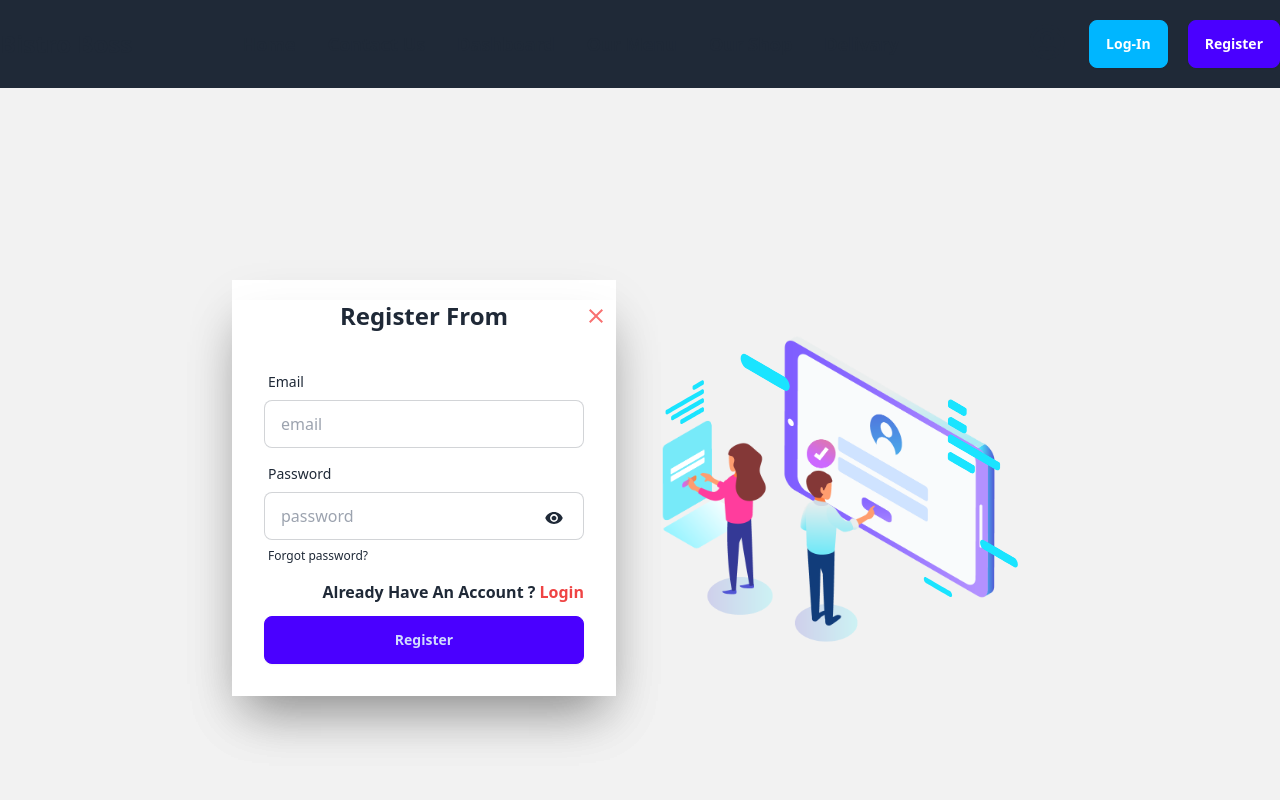
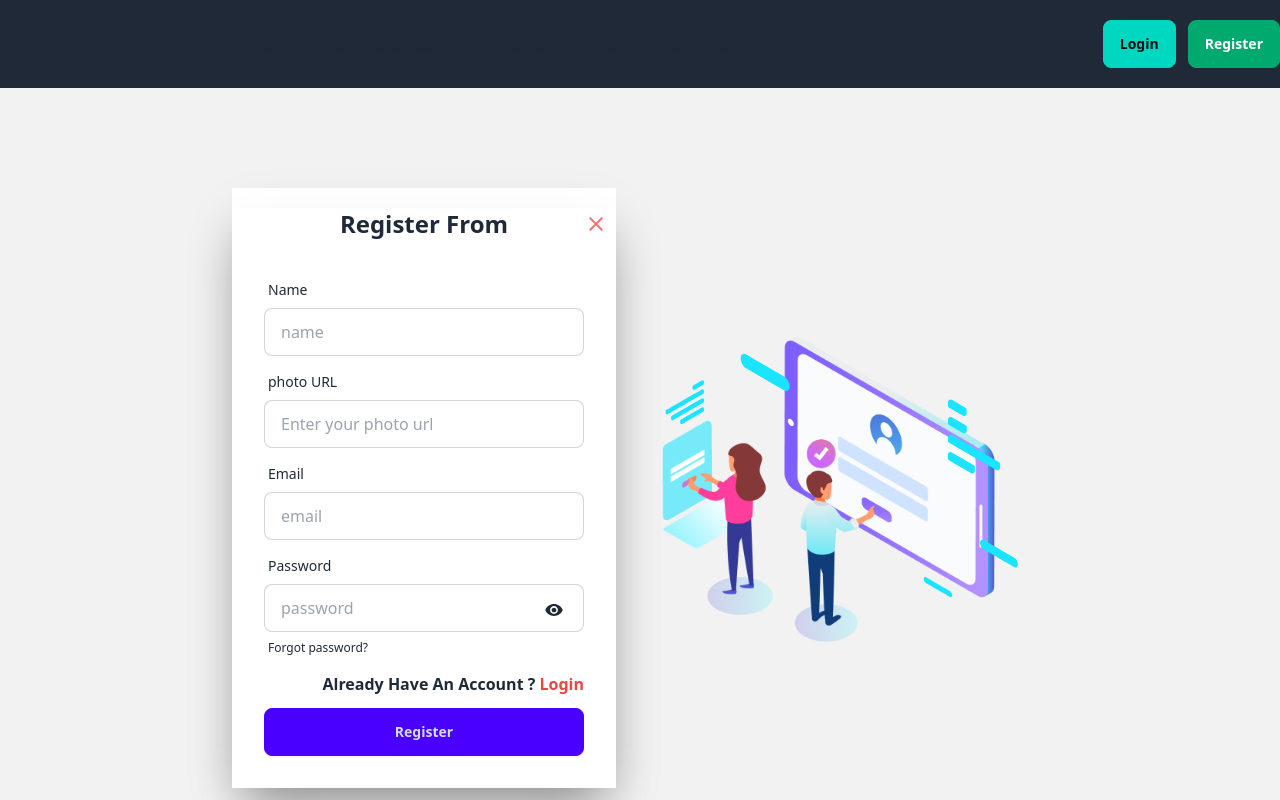
Before and after one commit to mostafiz72/bistro-boss-clint, a React (Vite) app: page /register in a window 1280 px wide. Shown: the top 800 px of the page. Built offline with nearby package versions, Linux system fonts and the light colour scheme; no server answers.

Commit message:
added the provide and private route

```diff
--- a/package.json
+++ b/package.json
@@ -19,11 +19,13 @@
     "react-dom": "^18.3.1",
     "react-helmet": "^6.1.0",
     "react-helmet-async": "^2.0.5",
+    "react-hook-form": "^7.54.2",
     "react-icons": "^5.4.0",
     "react-responsive-carousel": "^3.2.23",
     "react-router-dom": "^7.1.1",
     "react-simple-captcha": "^9.3.1",
     "react-tabs": "^6.1.0",
+    "react-toastify": "^11.0.2",
     "sort-by": "^1.2.0",
     "swiper": "^11.1.15"
   },
--- /dev/null
+++ b/src/AuthProviders/AuthProvider.jsx
@@ -0,0 +1,84 @@
+import React, { createContext, useEffect, useState } from 'react'
+import { createUserWithEmailAndPassword, getAuth, GoogleAuthProvider, onAuthStateChanged, signInWithEmailAndPassword, signInWithPopup, signOut, updateProfile } from "firebase/auth";
+import { app } from '../Firebase/firebase.config';
+const auth = getAuth(app);
+export const AuthContext = createContext(null)
+const provider = new GoogleAuthProvider();
+
+export default function AuthProvider( { children } ) {
+
+  const [user, setUser] = useState(null);
+  const [loading, setLoading] = useState(true);
+  const [dark, setDark] = useState(false);
+  // const [ userEmail, setUserEmail ] = useState("");
+  // console.log(user);
+
+
+  /// Sign up user in forms useing ----------------------------
+
+  const signUpUser = ( email, password)=>{
+    setLoading(true);
+    return createUserWithEmailAndPassword(auth, email, password)
+  }
+
+  // Sign In user useing firebase ----------------------
+
+  const SignInUser = (email, password)=>{
+    setLoading(true);
+    return signInWithEmailAndPassword(auth, email, password)
+   }
+
+  /// signUp with google functionality starting ------------------------------
+
+   const signUpWithGoogle = () => {
+    setLoading(true);
+    return signInWithPopup(auth, provider)
+   }
+
+   /// SingOut user functionality starting ------------------------------
+
+   const signOutUser = () => {
+     setLoading(true);
+    return signOut(auth);
+   }
+
+      // SignUp and Updata User Info functionality start here now******************************
+
+      const updataprofile = (updatedData)=>{
+        setLoading(true);
+        return updateProfile(auth.currentUser, updatedData)
+       }
+
+   const authInfo= {
+    user,
+    setUser,
+    loading,
+    setLoading,
+    signUpWithGoogle,
+    signOutUser,
+    dark,
+    setDark,
+    signUpUser,
+    SignInUser,
+    updataprofile
+   }
+
+
+   useEffect(()=>{
+    const unsubscribe = onAuthStateChanged(auth, (currentuser)=>{
+      setUser(currentuser)
+      setLoading(false);
+    })
+    return ()=>{
+      setUser(unsubscribe);
+    }
+   }, [])
+
+  return (
+    <>
+        <AuthContext.Provider value={authInfo}>
+            {children}
+        </AuthContext.Provider>
+    </>
+  )
+}
--- a/src/Components/Navabar/Navbar.jsx
+++ b/src/Components/Navabar/Navbar.jsx
@@ -1,23 +1,23 @@
 import React, { useContext, useState } from 'react'
 import { IoMdClose } from 'react-icons/io';
 import { Link, NavLink, useLocation } from 'react-router-dom';
-// import { AuthContext } from '../../AuthProviders/AuthProvider';
-// import { MdLogout } from 'react-icons/md';
+import { MdLogout } from 'react-icons/md';
 import { FaRegUserCircle } from 'react-icons/fa';
+import { AuthContext } from '../../AuthProviders/AuthProvider';
 // import { ToastContainer, toast } from 'react-toastify';
 // import 'react-toastify/dist/ReactToastify.css'
 
 export default function Navbar() {
 
   const [ show, setShow ] = useState(false);
-//   const { user, signOutUser, dark, setDark } = useContext(AuthContext);
+  const { user, signOutUser } = useContext(AuthContext);
   const location = useLocation();
 
-//   const handleSignOut = () => {
-//     signOutUser()
-//     toast.warning("Logged Out!");
+  const handleSignOut = () => {
+    signOutUser()
+    // toast.warning("Logged Out!");
 
-//   }
+  }
 
 //   const handleHiddenShowing = () => {
 //     setShow(!show);
@@ -69,44 +69,44 @@ export default function Navbar() {
              className=' cursor-pointer w-10 h-10 rounded-full object-cover'>  <span className=' text-4xl'><FaRegUserCircle /></span>
           </div>
           {
-            // user && user.email ?
-            //   <button onClick={handleSignOut} className=' btn btn-error cursor-pointer'><MdLogout />Log-Out</button>
-            //   :
-            //   <div className=' flex justify-center items-center gap-3'>
-            //     <div><Link to="/login" className=' btn btn-accent cursor-pointer'>Login</Link></div>
-            //     <div><Link to="/register" className=' btn btn-success cursor-pointer text-white'>Register</Link></div>
-            //     {
-            //       location.pathname === "/" && <div>
-            //       <label className="swap swap-rotate">
-            //         {/* this hidden checkbox controls the state */}
-            //         <input type="checkbox" className="theme-controller" value="synthwave" />
+            user && user.email ?
+              <button onClick={handleSignOut} className=' btn btn-error cursor-pointer'><MdLogout />Log-Out</button>
+              :
+              <div className=' flex justify-center items-center gap-3'>
+                <div><Link to="/login" className=' btn btn-accent cursor-pointer'>Login</Link></div>
+                <div><Link to="/register" className=' btn btn-success cursor-pointer text-white'>Register</Link></div>
+                {
+                  location.pathname === "/" && <div>
+                  <label className="swap swap-rotate">
+                    {/* this hidden checkbox controls the state */}
+                    <input type="checkbox" className="theme-controller" value="synthwave" />
 
-            //         {/* sun icon */}
-            //         <svg
-            //         onClick={()=>setDark(!dark)}
-            //           className="swap-off h-10 w-10 fill-current"
-            //           xmlns="http://www.w3.org/2000/svg"
-            //           viewBox="0 0 24 24">
-            //           <path
-            //             d="M5.64,17l-.71.71a1,1,0,0,0,0,1.41,1,1,0,0,0,1.41,0l.71-.71A1,1,0,0,0,5.64,17ZM5,12a1,1,0,0,0-1-1H3a1,1,0,0,0,0,2H4A1,1,0,0,0,5,12Zm7-7a1,1,0,0,0,1-1V3a1,1,0,0,0-2,0V4A1,1,0,0,0,12,5ZM5.64,7.05a1,1,0,0,0,.7.29,1,1,0,0,0,.71-.29,1,1,0,0,0,0-1.41l-.71-.71A1,1,0,0,0,4.93,6.34Zm12,.29a1,1,0,0,0,.7-.29l.71-.71a1,1,0,1,0-1.41-1.41L17,5.64a1,1,0,0,0,0,1.41A1,1,0,0,0,17.66,7.34ZM21,11H20a1,1,0,0,0,0,2h1a1,1,0,0,0,0-2Zm-9,8a1,1,0,0,0-1,1v1a1,1,0,0,0,2,0V20A1,1,0,0,0,12,19ZM18.36,17A1,1,0,0,0,17,18.36l.71.71a1,1,0,0,0,1.41,0,1,1,0,0,0,0-1.41ZM12,6.5A5.5,5.5,0,1,0,17.5,12,5.51,5.51,0,0,0,12,6.5Zm0,9A3.5,3.5,0,1,1,15.5,12,3.5,3.5,0,0,1,12,15.5Z" />
-            //         </svg>
+                    {/* sun icon */}
+                    <svg
+                    onClick={()=>setDark(!dark)}
+                      className="swap-off h-10 w-10 fill-current"
+                      xmlns="http://www.w3.org/2000/svg"
+                      viewBox="0 0 24 24">
+                      <path
+                        d="M5.64,17l-.71.71a1,1,0,0,0,0,1.41,1,1,0,0,0,1.41,0l.71-.71A1,1,0,0,0,5.64,17ZM5,12a1,1,0,0,0-1-1H3a1,1,0,0,0,0,2H4A1,1,0,0,0,5,12Zm7-7a1,1,0,0,0,1-1V3a1,1,0,0,0-2,0V4A1,1,0,0,0,12,5ZM5.64,7.05a1,1,0,0,0,.7.29,1,1,0,0,0,.71-.29,1,1,0,0,0,0-1.41l-.71-.71A1,1,0,0,0,4.93,6.34Zm12,.29a1,1,0,0,0,.7-.29l.71-.71a1,1,0,1,0-1.41-1.41L17,5.64a1,1,0,0,0,0,1.41A1,1,0,0,0,17.66,7.34ZM21,11H20a1,1,0,0,0,0,2h1a1,1,0,0,0,0-2Zm-9,8a1,1,0,0,0-1,1v1a1,1,0,0,0,2,0V20A1,1,0,0,0,12,19ZM18.36,17A1,1,0,0,0,17,18.36l.71.71a1,1,0,0,0,1.41,0,1,1,0,0,0,0-1.41ZM12,6.5A5.5,5.5,0,1,0,17.5,12,5.51,5.51,0,0,0,12,6.5Zm0,9A3.5,3.5,0,1,1,15.5,12,3.5,3.5,0,0,1,12,15.5Z" />
+                    </svg>
 
-            //         {/* moon icon */}
-            //         <svg
-            //         onClick={()=>setDark(!dark)}
-            //           className="swap-on h-10 w-10 fill-current"
-            //           xmlns="http://www.w3.org/2000/svg"
-            //           viewBox="0 0 24 24">
-            //           <path
-            //             d="M21.64,13a1,1,0,0,0-1.05-.14,8.05,8.05,0,0,1-3.37.73A8.15,8.15,0,0,1,9.08,5.49a8.59,8.59,0,0,1,.25-2A1,1,0,0,0,8,2.36,10.14,10.14,0,1,0,22,14.05,1,1,0,0,0,21.64,13Zm-9.5,6.69A8.14,8.14,0,0,1,7.08,5.22v.27A10.15,10.15,0,0,0,17.22,15.63a9.79,9.79,0,0,0,2.1-.22A8.11,8.11,0,0,1,12.14,19.73Z" />
-            //         </svg>
-            //       </label>
-            //     </div>
-            //     }
-            //   </div>
+                    {/* moon icon */}
+                    <svg
+                    onClick={()=>setDark(!dark)}
+                      className="swap-on h-10 w-10 fill-current"
+                      xmlns="http://www.w3.org/2000/svg"
+                      viewBox="0 0 24 24">
+                      <path
+                        d="M21.64,13a1,1,0,0,0-1.05-.14,8.05,8.05,0,0,1-3.37.73A8.15,8.15,0,0,1,9.08,5.49a8.59,8.59,0,0,1,.25-2A1,1,0,0,0,8,2.36,10.14,10.14,0,1,0,22,14.05,1,1,0,0,0,21.64,13Zm-9.5,6.69A8.14,8.14,0,0,1,7.08,5.22v.27A10.15,10.15,0,0,0,17.22,15.63a9.79,9.79,0,0,0,2.1-.22A8.11,8.11,0,0,1,12.14,19.73Z" />
+                    </svg>
+                  </label>
+                </div>
+                }
+              </div>
           }
-          <div><Link to="/login" className=' btn btn-info cursor-pointer text-white'>Log-In</Link></div>
-                 <div><Link to="/register" className=' btn btn-primary cursor-pointer text-white'>Register</Link></div>
+          {/* <div><Link to="/login" className=' btn btn-info cursor-pointer text-white'>Log-In</Link></div>
+                 <div><Link to="/register" className=' btn btn-primary cursor-pointer text-white'>Register</Link></div> */}
         </div>
       </nav>
     </div>
--- a/src/Firebase/firebase.config.js
+++ b/src/Firebase/firebase.config.js
@@ -9,7 +9,6 @@ const firebaseConfig = {
   storageBucket: import.meta.env.VITE_storageBucket,
   messagingSenderId: import.meta.env.VITE_messagingSenderId,
   appId: import.meta.env.VITE_measurementId,
-  measurementId: import.meta.env.VITE_appId,
 };
 
 // Initialize Firebase
--- a/src/Pages/Security/LoginPage/Login.jsx
+++ b/src/Pages/Security/LoginPage/Login.jsx
@@ -4,23 +4,22 @@ import { FaGoogle } from 'react-icons/fa';
 import { IoMdClose, IoMdEye, IoMdEyeOff } from 'react-icons/io'
 import { Link, useLocation, useNavigate } from 'react-router-dom'
 import LoginLottile from '../../../assets/Lotti/Login.json'
-// import { AuthContext } from '../Context/AuthContext/AuthProvider';
-// import { ToastContainer, toast } from 'react-toastify';
+import { toast } from 'react-toastify';
 // import 'react-toastify/dist/ReactToastify.css';
 // import LoginGoogle from '../GoogleLogin/LoginGoogle';
 // import axios from 'axios';
 import { loadCaptchaEnginge, LoadCanvasTemplate, LoadCanvasTemplateNoReload, validateCaptcha } from 'react-simple-captcha';
+import { AuthContext } from '../../../AuthProviders/AuthProvider';
 
 export default function Login() {
 
-    const capchaValue = useRef();
+    const location = useLocation();
+    const Navigate = useNavigate();
+    let from = location.state?.from?.pathname || '/'
 
-    const Navigate = useNavigate();
-    const location = useLocation();
-    const from = location.state || "/";
+    const { SignInUser, setUser } = useContext(AuthContext)
 
 
-    // const { SignInUser, setUser } = useContext(AuthContext)
     const [show, setShow] = useState(false);
 
     const handleShow = () => {
@@ -35,27 +34,21 @@ export default function Login() {
         const password = form.get("password");
         // console.log({ email, password })
 
-        // SignInUser(email, password)
-        //     .then(result => {
-        //         // setUser(result.user);
-        //         toast.success("Login Success");
-        //         /// if jodin user sunnces then create jsob web tokens-----------
-        //         const users = { email: email };
-        //         axios.post("http://localhost:5000/jwt", users, {
-        //             withCredentials: true  // ai j qequest ta jassche Cookize a sei tumi allow kore dau and cookie te save korar permition dei /// ami backend er kono kicu pathonor permition dei.
-        //         })
-        //             .then(res => {
-        //                 console.log(res.data);
+        SignInUser(email, password)
+            .then(result => {
+                console.log(result.user);
+                setUser(result.user);
+                toast.success("Login Success");
 
-        //             })
+                setTimeout(()=>{
+                    Navigate(from);
+                }, 3000)
+            })
+            .catch(error => {
+                // toast.error("Something went wrong " + error.message)
+                console.log(error.message);
 
-        //         // setTimeout(()=>{
-        //         //     Navigate(from);
-        //         // }, 3000)
-        //     })
-        //     .catch(error => {
-        //         toast.error("Something went wrong " + error.message)
-        //     })
+            })
     }
 
     /// useing the capcah code in -----------------
@@ -71,7 +64,8 @@ export default function Login() {
 
     const handleCaptcha = (e) => {
         e.preventDefault();
-        const capcah = capchaValue.current.value;
+
+        const capcah = e.target.value;
 
         if(validateCaptcha(capcah)){
           setDesiable(false);
@@ -80,7 +74,7 @@ export default function Login() {
             setDesiable(true);
         }
 
-        capchaValue.current.value = "";
+        capcah.value = "";
 
     }
 
@@ -119,10 +113,8 @@ export default function Login() {
                                     <label className="label">
                                         <span className="label-text capcha"><LoadCanvasTemplate /></span>
                                     </label>
-                                    <input type='text' name='capcha' ref={capchaValue} placeholder="Type ovd capcha" className="input input-bordered bg-white" required />
-                                   <label className="label">
-                                        <Link onClick={handleCaptcha} className=" btn btn-info text-white btn-xs">Submit Capcha</Link>
-                                    </label>
+                                    <input onBlur={handleCaptcha} type='text' name='capcha' placeholder="Type ovd capcha" className="input input-bordered bg-white" />
+
                                 </div>
 
                                 {/* end  the capcha code in react simple capcha */}
--- a/src/Pages/Security/RegisterPage/Register.jsx
+++ b/src/Pages/Security/RegisterPage/Register.jsx
@@ -5,46 +5,43 @@ import { IoMdClose, IoMdEye, IoMdEyeOff } from 'react-icons/io'
 import { Link, useNavigate } from 'react-router-dom'
 import RegisterLottile from '../../../assets/Lotti/Register.json'
 import Projapoti from '../../../assets/Lotti/projapoti.json'
-// import { AuthContext } from '../Context/AuthContext/AuthProvider';
+import { AuthContext } from '../../../AuthProviders/AuthProvider';
+import { useForm } from 'react-hook-form';
 // import { ToastContainer, toast } from 'react-toastify';
 // import 'react-toastify/dist/ReactToastify.css';
 // import LoginGoogle from '../GoogleLogin/LoginGoogle';
 
 export default function Login() {
 
+    const { register, handleSubmit, watch, formState: { errors } } = useForm();
+
+    const onSubmit = data => {
+        signUpUser(data.email, data.password)
+            .then(result => {
+                setUser(result.user);
+                console.log(result.user);
+                // toast.success("Register Success")
+
+                // Navigate(location?.state ? location.state : "/")
+                setTimeout(() => {
+                    Navigate("/")
+                }, 3000)
+            })
+            .catch(error => {
+                // toast.error("Something went wrong " + error.message)
+                console.log(error.message);
+
+            })
+    }
+
     const Navigate = useNavigate();
 
-    // const { NewUser, setUser } = useContext(AuthContext)
+    const { signUpUser, setUser } = useContext(AuthContext)
     const [show, setShow] = useState(false);
 
     const handleShow = () => {
         setShow(!show);
     }
-
-    const handleSubmit = (e) => {
-        e.preventDefault();
-        // Here you can handle the login logic
-        const form = new FormData(e.target);  // Nutun vabe input form thek data neuya jai ta amara dekhalam
-        const email = form.get("email");
-        const password = form.get("password");
-        console.log({ email, password })
-
-        // NewUser(email, password)
-        //     .then(result => {
-        //         console.log(result.user);
-        //         setUser(result.user);
-        //         toast.success("Register Success")
-
-        //         // Navigate(location?.state ? location.state : "/")
-        //         setTimeout(() => {
-        //             Navigate("/")
-        //         }, 3000)
-        //     })
-        //     .catch(error => {
-        //         toast.error("Something went wrong " + error.message)
-        //     })
-    }
-
 
     return (
         <>
@@ -58,18 +55,42 @@ export default function Login() {
                         <div className="bg-base-100 w-full max-w-xl shrink-0 shadow-2xl relative">
                             <h2 className=' text-center font-bold  text-2xl mt-5'>Register From</h2>
                             <Link to="/" className=' absolute top-1 -right-2 w-10 h-10 rounded-full text-red-400 text-2xl'><IoMdClose /></Link>
-                            <form onSubmit={handleSubmit} className="card-body">
+                            <form onSubmit={handleSubmit(onSubmit)} className="card-body">
+                                <div className="form-control">
+                                    <label className="label">
+                                        <span className="label-text">Name</span>
+                                    </label>
+                                    <input name='name' {...register("name", { required: true })} type="text" placeholder="name" className="input input-bordered" required />
+                                    {errors.name && <span className=' text-red-500'>name is required</span>}
+                                </div>
+                                <div className="form-control">
+                                    <label className="label">
+                                        <span className="label-text">photo URL</span>
+                                    </label>
+                                    <input name='photo' {...register("photo", { required: true })} type="text" placeholder="Enter your photo url" className="input input-bordered" />
+                                    {errors.photo && <span className=' text-red-500'>photo url is required</span>}
+                                </div>
                                 <div className="form-control">
                                     <label className="label">
                                         <span className="label-text">Email</span>
                                     </label>
-                                    <input name='email' type="email" placeholder="email" className="input input-bordered" required />
+                                    <input name='email' type="email" {...register("email", { required: true })} placeholder="email" className="input input-bordered" />
+                                    {errors.email && <span className=' text-red-500'>email is required</span>}
                                 </div>
                                 <div className="form-control relative">
                                     <label className="label">
                                         <span className="label-text">Password</span>
                                     </label>
-                                    <input type={show ? "text" : "password"} name='password' placeholder="password" className="input input-bordered" required />
+                                    <input type={show ? "text" : "password"}
+                                        {...register("password", {
+                                            required: true,
+                                            minLength: 6,
+                                            maxLength: 8
+                                        })} name='password' placeholder="password" className="input input-bordered" />
+                                    {errors.password?.type === 'required' && <span className=' text-red-500'>password is required</span>}
+                                    {errors.password?.type === 'minLength' && <span className=' text-red-500'>password min must be 6 carectars</span>}
+                                    {errors.password?.type === 'maxLength' && <span className=' text-red-500'>password max must be 8 carectars</span>}
+
                                     <button onClick={handleShow} className=' text-xl absolute top-[52px] right-5'>{show ? <IoMdEyeOff /> : <IoMdEye />}</button>
                                     <label className="label">
                                         <Link to="/forget" className="label-text-alt link link-hover">Forgot password?</Link>
@@ -77,7 +98,7 @@ export default function Login() {
                                 </div>
                                 <div className="form-control flex flex-col justify-center w-full">
                                     <p className=' text-right mb-3 font-semibold'>Already Have An Account ? <Link to="/login" className="text-red-500 hover:underline">Login</Link></p>
-                                    <button className="btn btn-primary">Register</button>
+                                    <input type="submit" value="Register" className="btn btn-primary" />
                                     {/* <LoginGoogle /> */}
                                     {/* <span className=' text-xl my-3 text-center'>or</span> */}
                                     {/* <button onClick={handleLoginWithGoogle} className=' btn btn-accent'> <span className=' text-yellow-400 text-lg'><FaGoogle /></span> Login Wtih Google</button> */}
--- a/src/Router/Router.jsx
+++ b/src/Router/Router.jsx
@@ -8,6 +8,7 @@ import Menu from "../Pages/OurMenu/Menu";
 import Shop from "../Pages/ShopPage/Shop";
 import Login from "../Pages/Security/LoginPage/Login";
 import Register from "../Pages/Security/RegisterPage/Register";
+import PrivateRoute from "./PrivateRoutes/PrivateRoute";
 
 export const router = createBrowserRouter([
   {
@@ -24,11 +25,11 @@ export const router = createBrowserRouter([
       },
       {
         path: "/order",
-        element: <Shop />
+        element: <PrivateRoute><Shop /></PrivateRoute>
       },
       {
         path: "/order/:category",
-        element: <Shop />
+        element: <PrivateRoute><Shop /></PrivateRoute>
       },
       {
         path: "/login",
```
Also changed, not shown: src/Router/PrivateRoutes/PrivateRoute.jsx (added, +15 -0 lines), src/main.jsx (+11 -3 lines), 1 other file (tests, documents, lock files or other folders).
